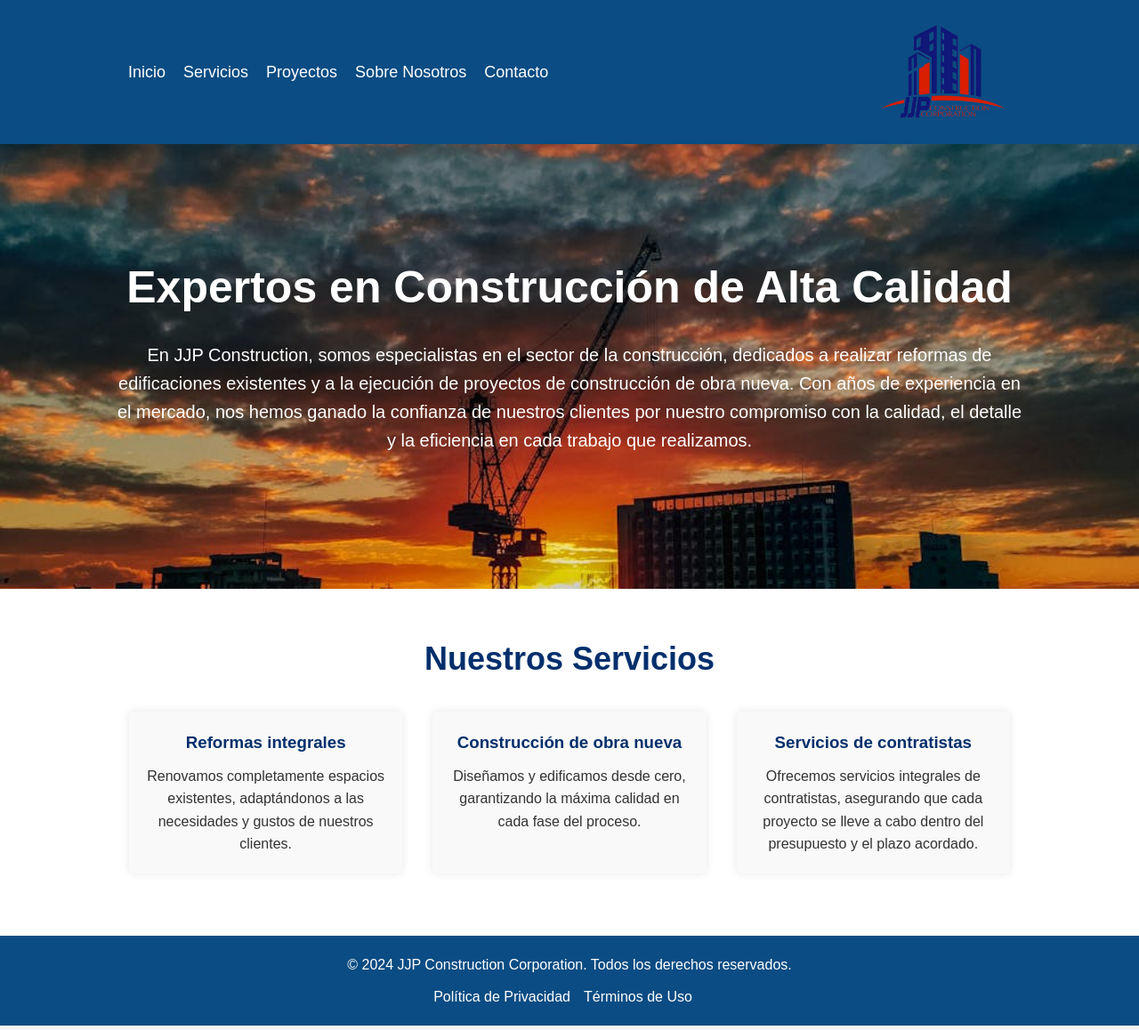
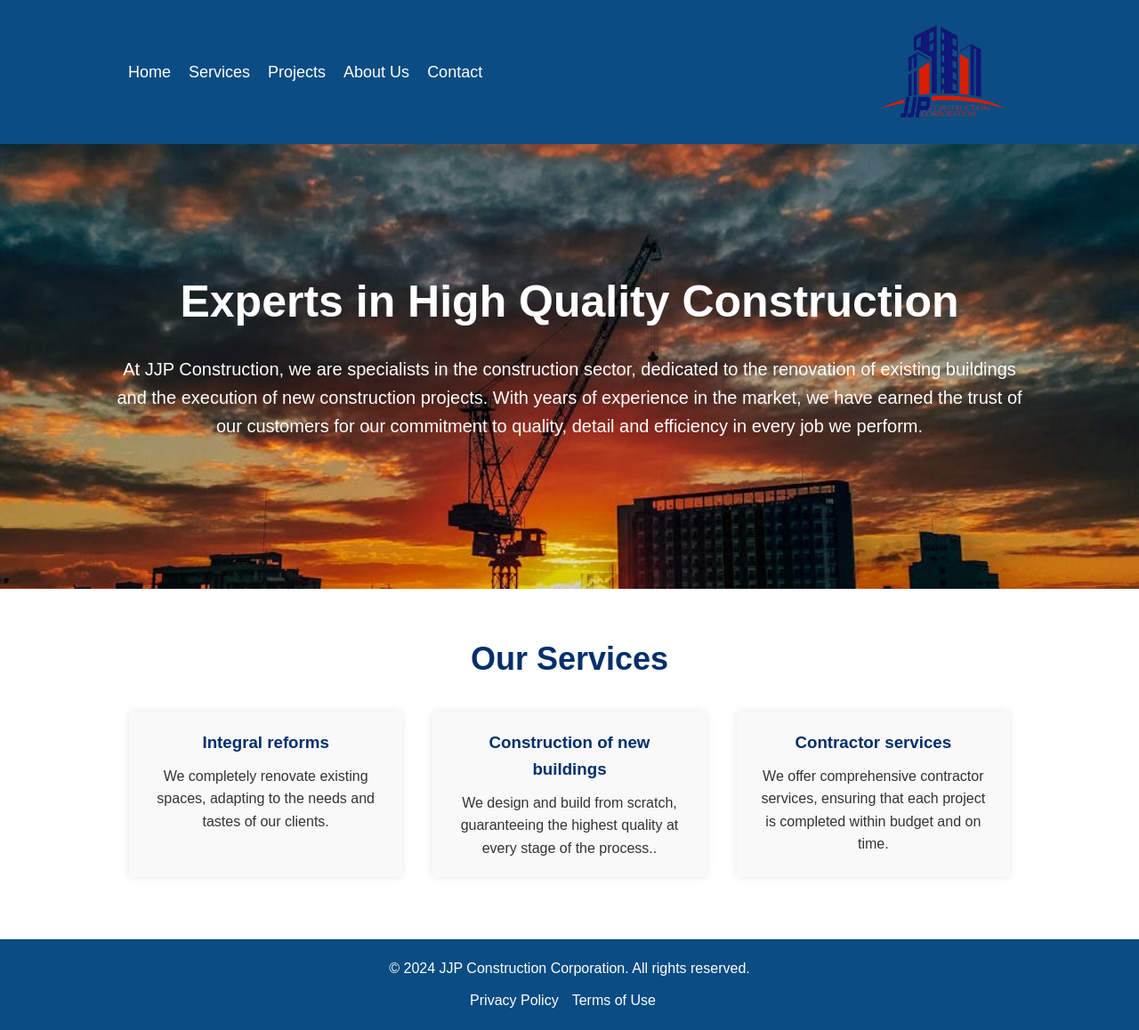
Before and after one commit to cleandrovs/jjp, a plain HTML site: page index.html in a window 1280 px wide. Shown: the whole page at 89% size. Drawn offline with Linux system fonts and the light colour scheme.

Commit message:
traduccion

```diff
--- a/index.html
+++ b/index.html
@@ -13,11 +13,11 @@
             <img src="./images/jjp_logo.png" alt="JJP Construction Logo" class="logo">
             <nav>
                 <ul>
-                    <li><a href="#">Inicio</a></li>
-                    <li><a href="#">Servicios</a></li>
-                    <li><a href="#">Proyectos</a></li>
-                    <li><a href="#">Sobre Nosotros</a></li>
-                    <li><a href="#">Contacto</a></li>
+                    <li><a href="#">Home</a></li>
+                    <li><a href="#">Services</a></li>
+                    <li><a href="#">Projects</a></li>
+                    <li><a href="#">About Us</a></li>
+                    <li><a href="#">Contact</a></li>
                 </ul>
             </nav>
            <!-- <a href="#" class="cta">Solicita tu Cotización</a>>-->
@@ -27,8 +27,8 @@
     <!-- Hero Section -->
     <section class="hero">
         <div class="container">
-            <h1>Expertos en Construcción de Alta Calidad</h1>
-            <p>En JJP Construction, somos especialistas en el sector de la construcción, dedicados a realizar reformas de edificaciones existentes y a la ejecución de proyectos de construcción de obra nueva. Con años de experiencia en el mercado, nos hemos ganado la confianza de nuestros clientes por nuestro compromiso con la calidad, el detalle y la eficiencia en cada trabajo que realizamos.</p>
+            <h1>Experts in High Quality Construction</h1>
+            <p>At JJP Construction, we are specialists in the construction sector, dedicated to the renovation of existing buildings and the execution of new construction projects. With years of experience in the market, we have earned the trust of our customers for our commitment to quality, detail and efficiency in every job we perform.</p>
            <!-- <a href="#" class="cta">Ver Servicios</a>-->
         </div>
     </section>
@@ -36,19 +36,19 @@
     <!-- Servicios Section -->
     <section class="services">
         <div class="container">
-            <h2>Nuestros Servicios</h2>
+            <h2>Our Services</h2>
             <div class="service-cards">
                 <div class="service">
-                    <h3>Reformas integrales</h3>
-                    <p>Renovamos completamente espacios existentes, adaptándonos a las necesidades y gustos de nuestros clientes.</p>
+                    <h3>Integral reforms</h3>
+                    <p>We completely renovate existing spaces, adapting to the needs and tastes of our clients.</p>
                 </div>
                 <div class="service">
-                    <h3>Construcción de obra nueva</h3>
-                    <p>Diseñamos y edificamos desde cero, garantizando la máxima calidad en cada fase del proceso.</p>
+                    <h3>Construction of new buildings</h3>
+                    <p>We design and build from scratch, guaranteeing the highest quality at every stage of the process..</p>
                 </div>
                 <div class="service">
-                    <h3>Servicios de contratistas</h3>
-                    <p>Ofrecemos servicios integrales de contratistas, asegurando que cada proyecto se lleve a cabo dentro del presupuesto y el plazo acordado.</p>
+                    <h3>Contractor services</h3>
+                    <p>We offer comprehensive contractor services, ensuring that each project is completed within budget and on time.</p>
                 </div>
             </div>
         </div>
@@ -57,10 +57,10 @@
     <!-- Footer -->
     <footer>
         <div class="container">
-            <p>&copy; 2024 JJP Construction Corporation. Todos los derechos reservados.</p>
+            <p>&copy; 2024 JJP Construction Corporation. All rights reserved.</p>
             <ul>
-                <li><a href="#">Política de Privacidad</a></li>
-                <li><a href="#">Términos de Uso</a></li>
+                <li><a href="#">Privacy Policy</a></li>
+                <li><a href="#">Terms of Use</a></li>
             </ul>
         </div>
     </footer>
```
